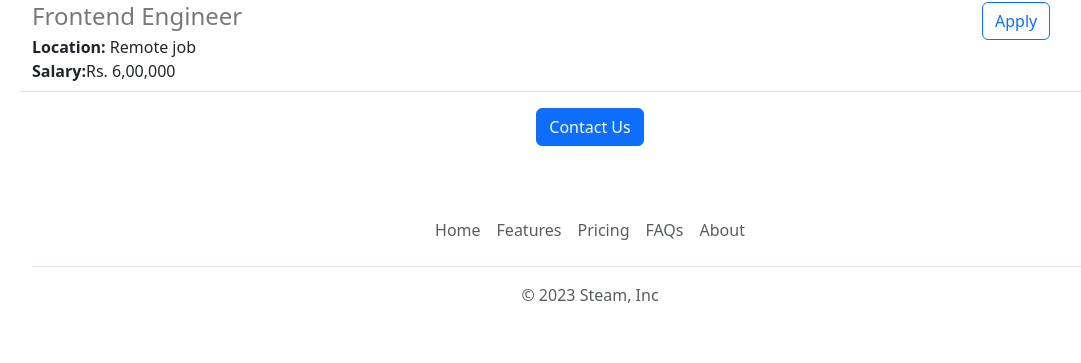
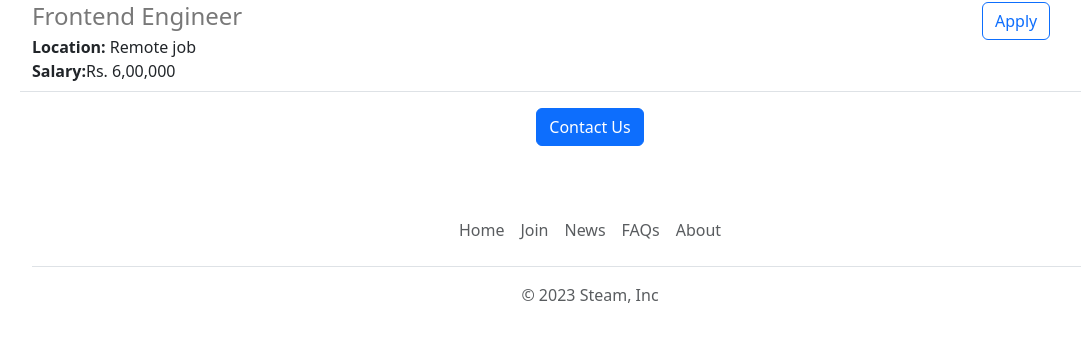
Before and after one commit to Divyanshu-Vaibhav/Career-website, a Flask app: page / in a window 1280 px wide. Shown: the part 1674-2037 px from the top of the page, without its empty margins (50-1131 px from the left). Run offline with Flask 3, Linux system fonts and the light colour scheme.

Commit message:
done smthing

```diff
--- a/templates/footer.html
+++ b/templates/footer.html
@@ -1,11 +1,11 @@
 <div class="container">
   <footer class="py-3 my-4">
     <ul class="nav justify-content-center border-bottom pb-3 mb-3">
-      <li class="nav-item"><a href="#" class="nav-link px-2 text-body-secondary">Home</a></li>
-      <li class="nav-item"><a href="#" class="nav-link px-2 text-body-secondary">Features</a></li>
-      <li class="nav-item"><a href="#" class="nav-link px-2 text-body-secondary">Pricing</a></li>
-      <li class="nav-item"><a href="#" class="nav-link px-2 text-body-secondary">FAQs</a></li>
-      <li class="nav-item"><a href="#" class="nav-link px-2 text-body-secondary">About</a></li>
+      <li class="nav-item"><a href="https://store.steampowered.com/app/215670/Home/" target="_blank" class="nav-link px-2 text-body-secondary">Home</a></li>
+      <li class="nav-item"><a href="https://store.steampowered.com/join" target="_blank" class="nav-link px-2 text-body-secondary">Join</a></li>
+      <li class="nav-item"><a href="https://store.steampowered.com/news/" target="_blank" class="nav-link px-2 text-body-secondary">News</a></li>
+      <li class="nav-item"><a href="https://help.steampowered.com/" target="_blank" class="nav-link px-2 text-body-secondary">FAQs</a></li>
+      <li class="nav-item"><a href="https://store.steampowered.com/about/" target="_blank" class="nav-link px-2 text-body-secondary">About</a></li>
     </ul>
     <p class="text-center text-body-secondary">© 2023 Steam, Inc</p>
   </footer>
--- a/templates/home.html
+++ b/templates/home.html
@@ -3,6 +3,7 @@
   <head>
      <meta charset="utf-8">
     <meta name="viewport" content="width=device-width, initial-scale=1">
+    <link rel="icon" href="static/logo1.png"  type="icon type">
     <link href="https://cdn.jsdelivr.net/npm/bootstrap@5.3.0/dist/css/bootstrap.min.css" rel="stylesheet" integrity="sha384-9ndCyUaIbzAi2FUVXJi0CjmCapSmO7SnpJef0486qhLnuZ2cdeRhO02iuK6FUUVM" crossorigin="anonymous">
     <title>Steam careers</title>
    <style>
@@ -18,7 +19,7 @@
       <div class="row mb-4">
   <div class="col-6">
         <p class="lead">Steam is a video game digital distribution service and storefront from Valve. It was launched as a software client in September 2003 to provide game updates automatically for Valve's games, and expanded to distributing third-party titles in late 2005.
-</p>
+</p>f
   </div>
         <div class="col-6">
           <img class="img-fluid" src="static/people.jpeg" style="height:320px;
@@ -36,7 +37,7 @@
     </p>
 
    <div style="text-align:center;">
-     <button class="btn btn-primary mb-4">Contact Us</button >
+     <a class="btn btn-primary mb-4" href="mailto:divyanshu050603@gmail.com?subject=Questions%20about%20Job%20openings&body=Name%3A%20%3CYour%20name%3E%0D%0AQuestions%3A%20%3CPlease%20type%20your%20questions%20here%3E">Contact Us</a >
    </div>
     </div>
     {% include 'footer.html' %}
```
